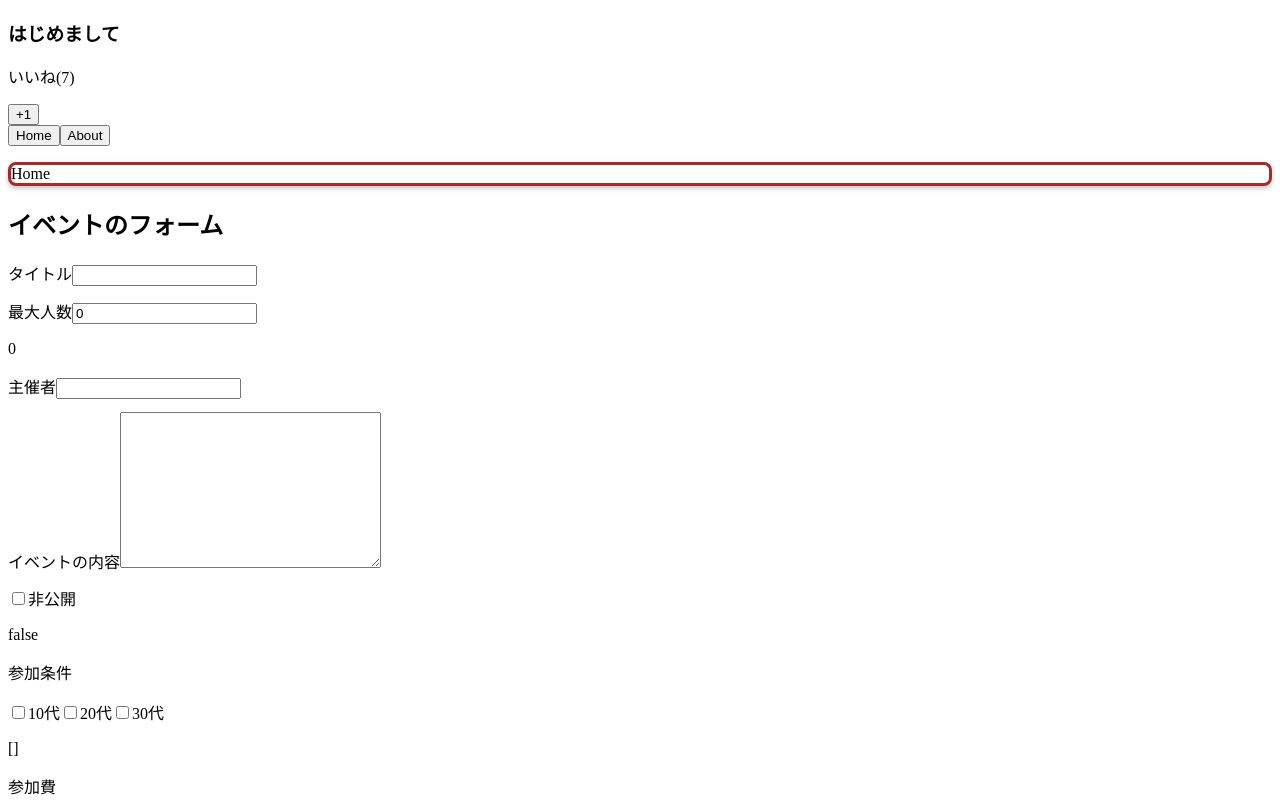
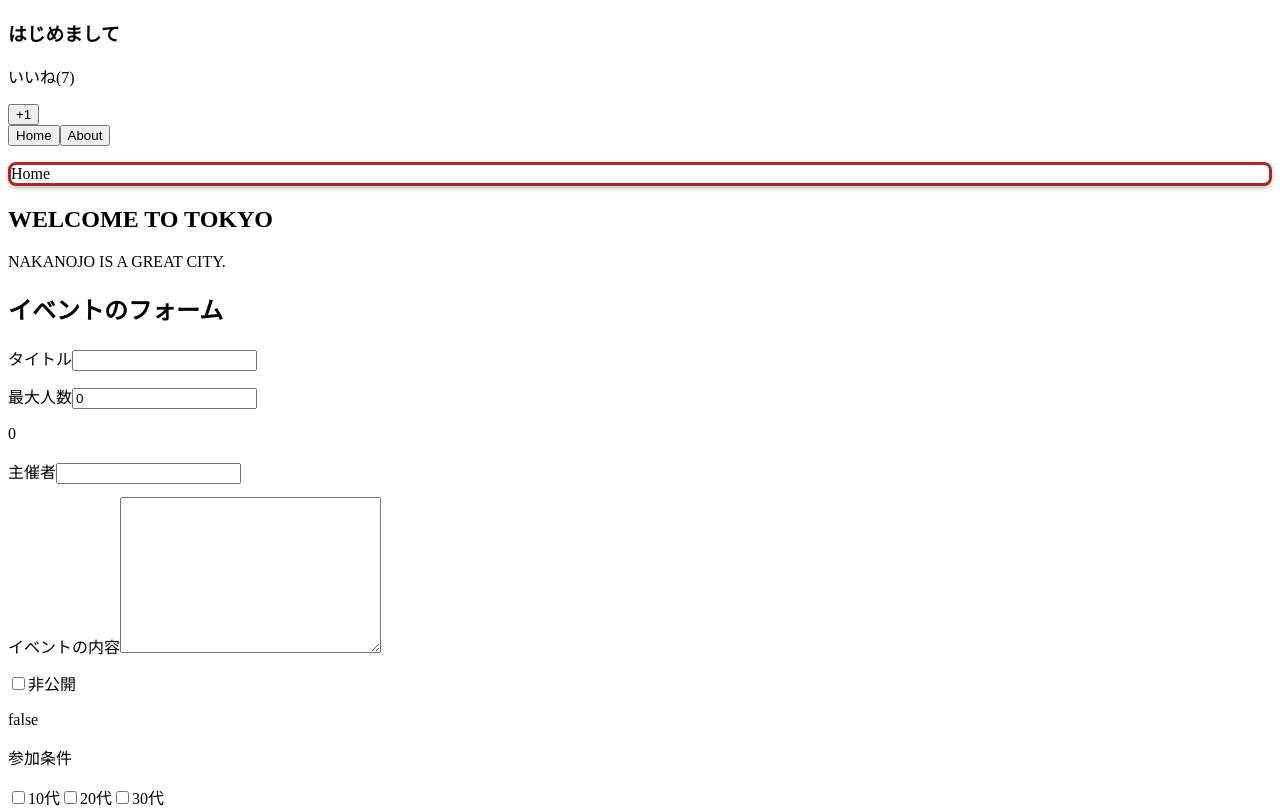
Before and after one commit to tomizawa0214/vue-sample, a Vue app in the folder udemy-vuejs-2/: page / in a window 1280 px wide. Shown: the top 808 px of the page. Built offline with nearby package versions, Linux system fonts and the light colour scheme.

Commit message:
フィルター登録

```diff
--- a/udemy-vuejs-2/src/components/Home.vue
+++ b/udemy-vuejs-2/src/components/Home.vue
@@ -1,9 +1,20 @@
 <template>
-  <p v-border:solid.round.shadow="{width: '3px', color: 'brown'}">Home</p>
+  <div>
+    <p v-border:solid.round.shadow="{width: '3px', color: 'brown'}">Home</p>
+    <h2>{{ title | upperCase }}</h2>
+    <p>{{ subTitle | upperCase }}</p>
+  </div>
 </template>
 
 <script>
 export default {
+  data() {
+    return {
+      tmpData: "hello",
+      title: "Welcome to Tokyo",
+      subTitle: "Nakanojo is a great city."
+    };
+  },
   directives: {
     border(el, binding) {
       el.style.borderWidth = binding.value.width;
--- a/udemy-vuejs-2/src/main.js
+++ b/udemy-vuejs-2/src/main.js
@@ -4,6 +4,9 @@
 
 Vue.config.productionTip = false;
 Vue.component('LikeNumber', LikeNumber);
+Vue.filter("upperCase", value => {
+  return value.toUpperCase();
+});
 
 new Vue({
   render: h => h(App),
```
